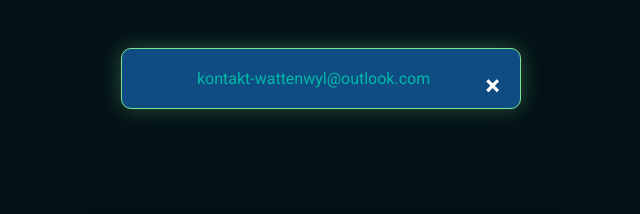
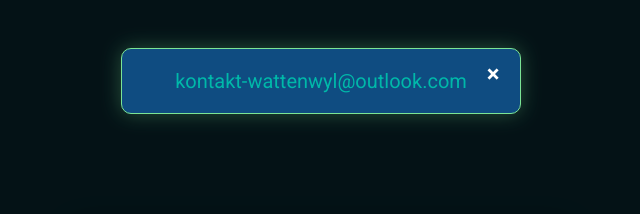
Before and after one commit to wattenwyl/wattenwyl.github.io, a plain HTML site: page index.html in a window 1280 px wide. Both pictures are taken after a click on the button "KONTAKT". Shown: the top 214 px of the page, without its empty margins (319-959 px from the left). Drawn offline with nearby package versions, Linux system fonts and the light colour scheme.

Commit message:
Changed position of the x for closing popups

```diff
--- a/css/index.css
+++ b/css/index.css
@@ -135,12 +135,32 @@ body {
     box-shadow: 0 0 20px rgba(123, 228, 149, 0.3);
 }
 
+.emailAdress {
+    font-size: 20px;
+}
+
 .close {
     color: var(--text-color);
-    float: right;
-    font-size: 28px;
+    position: absolute;
+    top: 15px;
+    right: 15px;
+    font-size: 24px;
     font-weight: bold;
     cursor: pointer;
+    line-height: 1;
+    padding: 0;
+    margin: 0;
+    width: 24px;
+    height: 24px;
+    display: flex;
+    justify-content: center;
+    align-items: center;
+}
+
+.close::after {
+    content: "\00d7";
+    display: block;
+    transform: translateY(-2px);
 }
 
 .close:hover,
--- a/index.html
+++ b/index.html
@@ -25,13 +25,13 @@
     </div>
     <div id="popup" class="popup">
         <div class="popup-content">
-            <span class="close">&times;</span>
+            <span class="close"></span>
             <a href="mailto:kontakt-wattenwyl@outlook.com" class="emailAdress">kontakt-wattenwyl@outlook.com</a>
         </div>
     </div>
     <div id="credits-popup" class="popup">
         <div class="popup-content">
-            <span class="close">&times;</span>
+            <span class="close"></span>
             <h2>Credits</h2>
             <p>Design erstellt mit Hilfe eines KI-Assistenten.</p>
             <p>Konfetti-Animation: <a href="https://github.com/catdad/canvas-confetti" target="_blank">canvas-confetti</a></p>
```
